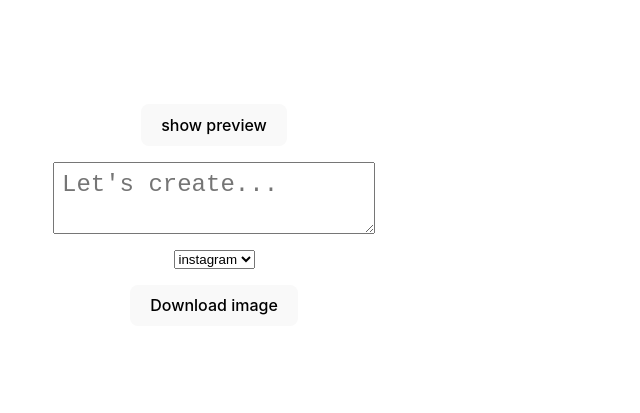
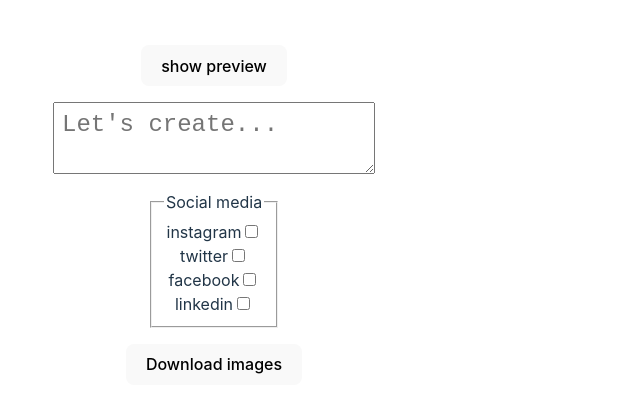
Before and after one commit to bdsqqq/image_gen_exploration, a Preact app: page / in a window 1280 px wide. Shown: the part 185-598 px from the top of the page, without its empty margins (0-640 px from the left). Built offline with nearby package versions, Linux system fonts and the light colour scheme.

Commit message:
feat: allow multiple images at the same time

```diff
--- a/src/app.tsx
+++ b/src/app.tsx
@@ -7,11 +7,24 @@
 const sizeKeys = Object.keys(sizes) as unknown as SizesUnion[];
 
 export function App() {
-  const ref = useRef<HTMLDivElement>(null);
   const [text, setText] = useState("");
-  const [socialMedia, setSocialMedia] = useState<SizesUnion>(sizeKeys[0]);
+  const [selectedSocialMedias, setSelectedSocialMedias] = useState<
+    SizesUnion[]
+  >([]);
 
   const [isHidden, setIsHidden] = useState(true);
+
+  // Should probably create only the refs I need BUT since there's just 4 possible social medias for now I'm not opening the whole dynamic ref can of worms.
+  const facebookRef = useRef<HTMLDivElement>(null);
+  const twitterRef = useRef<HTMLDivElement>(null);
+  const instagramRef = useRef<HTMLDivElement>(null);
+  const linkedinRef = useRef<HTMLDivElement>(null);
+  const refEnum = {
+    facebook: facebookRef,
+    twitter: twitterRef,
+    instagram: instagramRef,
+    linkedin: linkedinRef,
+  };
 
   return (
     <div
@@ -48,25 +61,39 @@
           type="text"
         />
 
-        <select
-          value={socialMedia}
+        <fieldset style={{ display: "flex", flexDirection: "column" }}>
+          <legend>Social media</legend>
+          {sizeKeys.map((socialMedia) => (
+            <label key={socialMedia}>
+              {socialMedia}
+              <input
+                type="checkbox"
+                name={socialMedia}
+                checked={selectedSocialMedias.includes(socialMedia)}
                 onChange={(e) => {
-            setSocialMedia(e.currentTarget.value as SizesUnion);
+                  if (e.currentTarget.checked) {
+                    setSelectedSocialMedias((prev) => [...prev, socialMedia]);
+                  }
+                  if (!e.currentTarget.checked) {
+                    setSelectedSocialMedias((prev) =>
+                      prev.filter((s) => s !== socialMedia)
+                    );
+                  }
                 }}
-        >
-          {sizeKeys.map((key) => (
-            <option key={key} value={key}>
-              {key}
-            </option>
+              />
+            </label>
           ))}
-        </select>
+        </fieldset>
 
         <button
           onClick={() => {
-            if (ref.current) {
-              domtoimage
+            const promises = selectedSocialMedias.map((socialMedia) => {
+              const ref = refEnum[socialMedia];
+              if (!ref.current) return;
+
+              return domtoimage
                 .toJpeg(ref.current, {
-                  quality: 0.95,
+                  quality: 1,
                   height: sizes[socialMedia].height,
                   width: sizes[socialMedia].width,
                 })
@@ -77,22 +104,29 @@
                   link.href = image;
                   link.click();
                 });
-            }
+            });
+
+            Promise.all(promises).then(() => {
+              console.log("done");
+            });
           }}
         >
-          Download image
+          Download images
         </button>
       </div>
 
-      <div style={{ width: "100%", height: "100%", overflowX: "hidden" }}>
-        <div style={{ transform: "scale(0.3)" }}>
+      <div style={{ width: "100%", height: "100%" }}>
+        {selectedSocialMedias.map((socialMedia) => (
+          <>
+            <h2>{socialMedia}</h2>
+            <div style={{}}>
               <Frame
                 size={{
                   width: sizes[socialMedia].width,
                   height: sizes[socialMedia].height,
                 }}
                 hidden={isHidden}
-            reference={ref}
+                reference={refEnum[socialMedia]}
                 image={{
                   src: "https://images.unsplash.com/photo-1558865869-c93f6f8482af?ixlib=rb-1.2.1&ixid=MnwxMjA3fDB8MHxwaG90by1wYWdlfHx8fGVufDB8fHx8&auto=format&fit=crop&w=520&q=80",
                   alt: "Abstract forms",
@@ -100,6 +134,8 @@
                 text={text}
               />
             </div>
+          </>
+        ))}
       </div>
     </div>
   );
```
Lines whose indentation alone changed are shown as unchanged.
